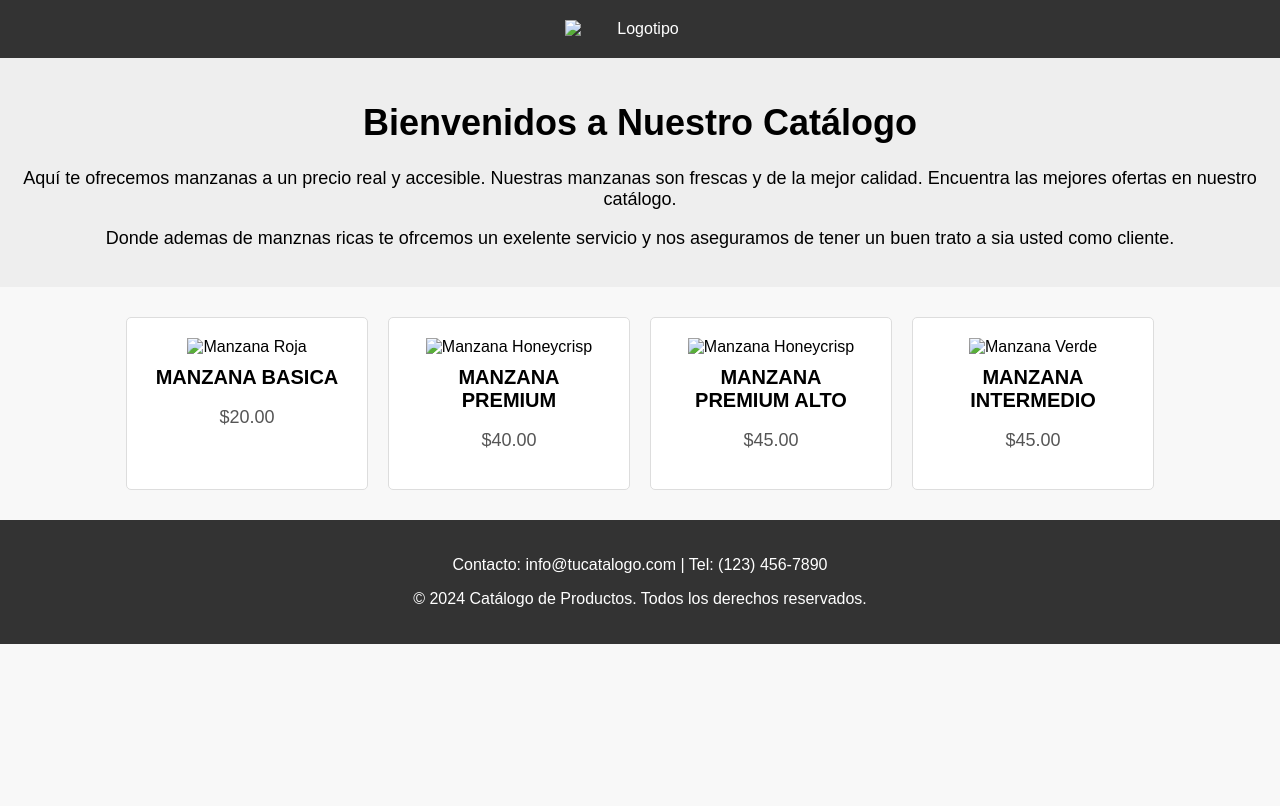
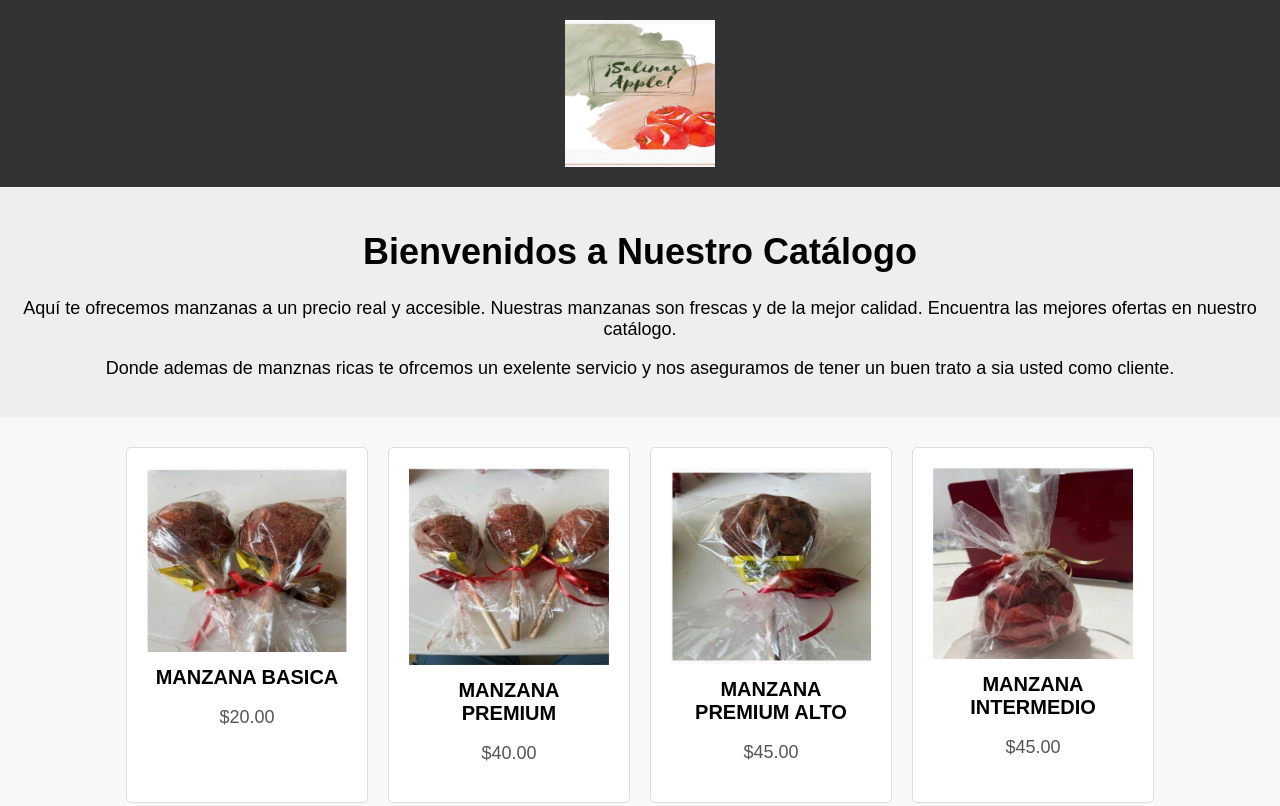
Before and after one commit to BEGA170505/angelbg, a plain HTML site: page index.html in a window 1280 px wide. Shown: the top 806 px of the page. Drawn offline with Linux system fonts and the light colour scheme.

Commit message:
Update index.html

```diff
--- a/index.html
+++ b/index.html
@@ -81,7 +81,7 @@
 </head>
 <body>
     <div class="header">
-        <img src="img/logotipi.jpg" alt="Logotipo" class="logo">
+        <img src="logotipi.jpg" alt="Logotipo" class="logo">
     </div>
 
     <div class="texto-introductorio">
@@ -92,24 +92,24 @@
 
     <div class="catalogo">
         <div class="producto">
-            <img src="img/manzana3.jpg" alt="Manzana Roja">
+            <img src="manzana3.jpg" alt="Manzana Roja">
             <h2>MANZANA BASICA</h2>
             <p>$20.00</p>
         </div>
         <div class="producto">
-            <img src="img/manzana2.jpg" alt="Manzana Honeycrisp">
+            <img src="manzana2.jpg" alt="Manzana Honeycrisp">
             <h2>MANZANA PREMIUM </h2>
             <p>$40.00</p>
         </div>
 
         <div class="producto">
-            <img src="img/mazana4.jpg" alt="Manzana Honeycrisp">
+            <img src="mazana4.jpg" alt="Manzana Honeycrisp">
             <h2>MANZANA PREMIUM ALTO </h2>
             <p>$45.00</p>
         </div>
 
         <div class="producto">
-            <img src="img/mansana1.jpg" alt="Manzana Verde">
+            <img src="mansana1.jpg" alt="Manzana Verde">
             <h2>MANZANA INTERMEDIO</h2>
             <p>$45.00</p>
         </div>
```
